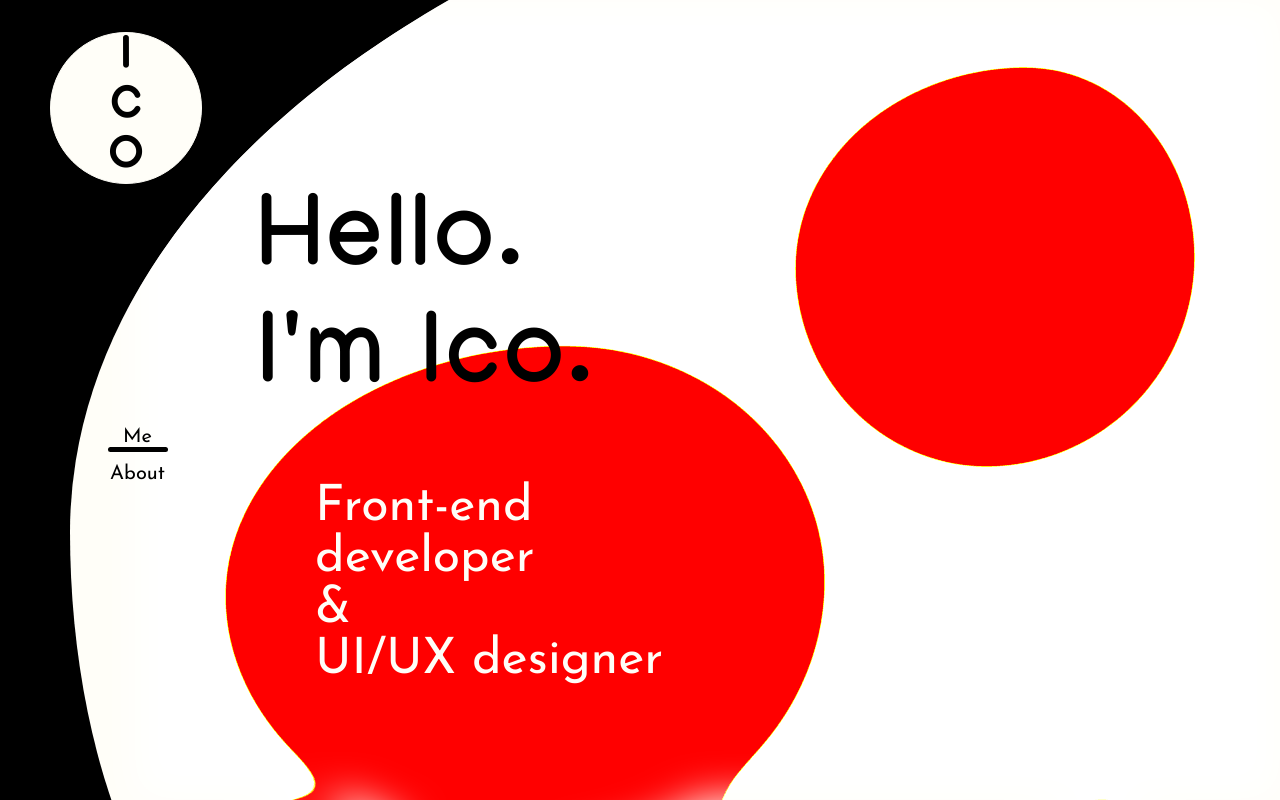
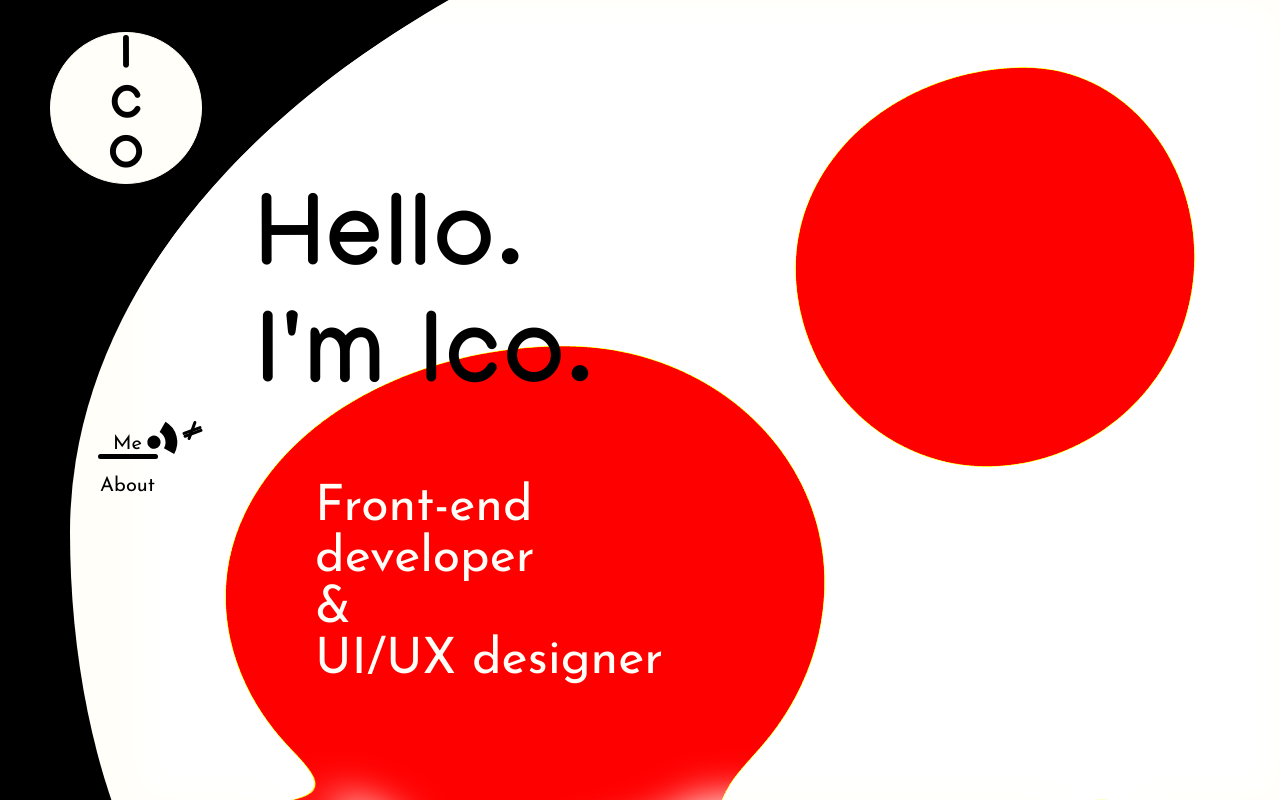
Before and after one commit to IkTom22/icoportfolio, a website: page index.html in a window 1280 px wide. Drawn offline with Linux system fonts and the light colour scheme.

Commit message:
speaker icon added on about me

```diff
--- a/index.html
+++ b/index.html
@@ -30,9 +30,12 @@
                 <section class="landing"></section>
                 <section class="about">
                     <div class="about__menu" id="aboutme">
-                        <div class="about__menu--left">Me</div>
-                        <div class="about__menu--right">About</div>
-                        <div class="about__menu--icon"></div>
+                        <div class="about__menu--top">Me</div>
+                        <div class="about__menu--bottom">About</div>
+                        <svg class="about__menu--icon">
+                            <use xlink:href="imgs/sprite.svg#icon-compass_calibration"></use>
+                        </svg>
+                        <div class="about__menu--lines"></div>
                     </div>
                     <div class="about__greet">
                         <h1>Hello. <br>I'm Ico.</h1>
--- a/sass/main.scss
+++ b/sass/main.scss
@@ -5,6 +5,7 @@
 @import "base/btn";
 @import "base/animation";
 @import "pages/landing";
+
 @import "pages/about";
 @import "pages/projects";
 @import "pages/contact";
--- a/sass/pages/_about.scss
+++ b/sass/pages/_about.scss
@@ -22,8 +22,15 @@
       font-size: 2rem;
       font-weight: 400;
       display: grid;
+      grid-template-columns: repeat(2, auto);
+      grid-template-rows: repeat(2, auto);
       @include centering;
-      &--left{
+        position: relative;
+
+      &--top{
+        grid-column: 1/2;
+        grid-row: 1/2;
+
         &::after{
           content: "";
           display: block;
@@ -35,8 +42,41 @@
 
         }
       }
-      &--right{
+      &--bottom{
+        grid-column: 1/2;
+        grid-row: 2/3;
+      }
+      &--icon {
+        grid-column: 2/3;
+        grid-row: 1/2;
+        height: 4rem;
+        width: 4rem;
+        transform: translate(-40%, -15%) rotate(75deg);
+      }
+      &--lines {
+        position: absolute;
 
+        height: 3px;
+        width: 2rem;
+        background-color: $base-black;
+        top: 10%;
+        right: -30%;
+        transform: rotate(-20deg);
+        border-radius: 5rem;
+
+        &::before,
+        &::after {
+          content: "";
+          display: block;
+          background-color: inherit;
+          width: inherit;
+          height: inherit;
+          border-radius: inherit;
+        }
+        &::before {
+          top: 5%;
+          transform: rotate(-50deg);
+        }
       }
     }
 
```
Also changed, not shown: css/style.css, sass/base/_animation.scss (line endings or trailing spaces).
